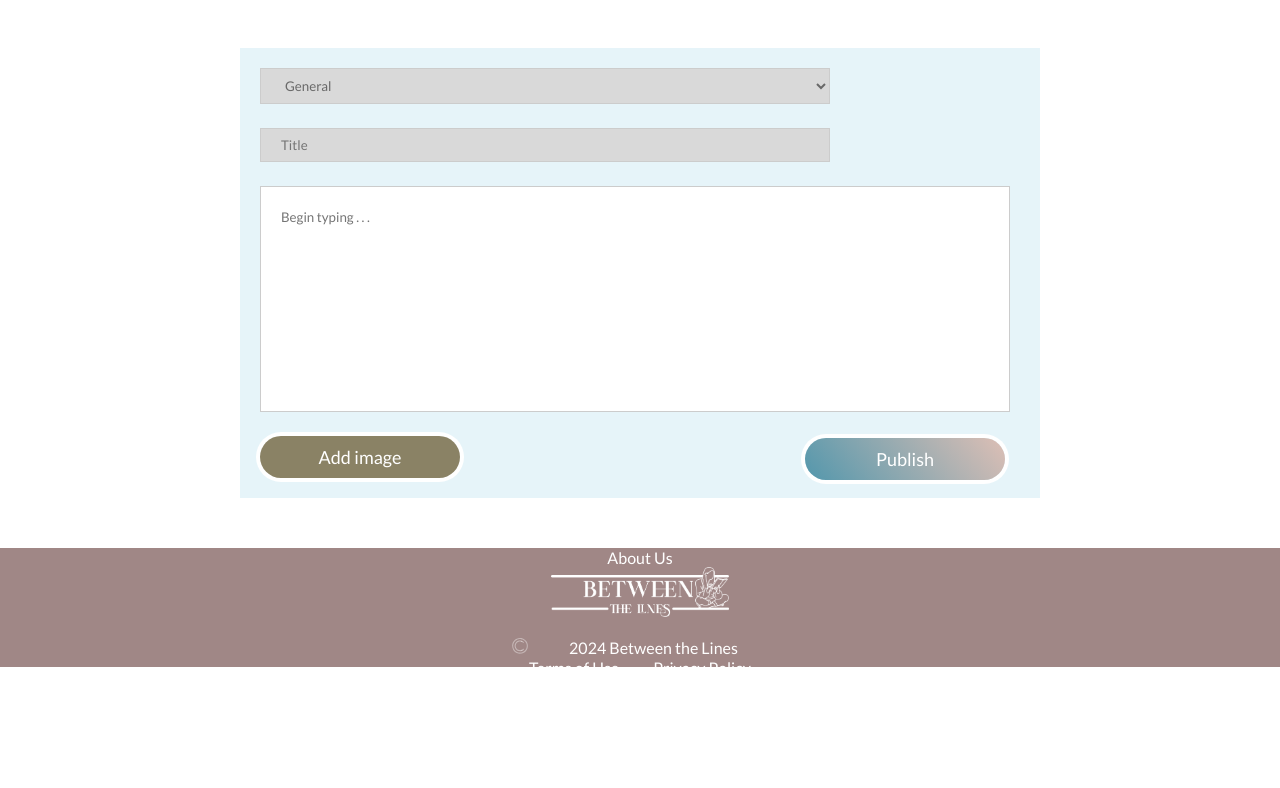
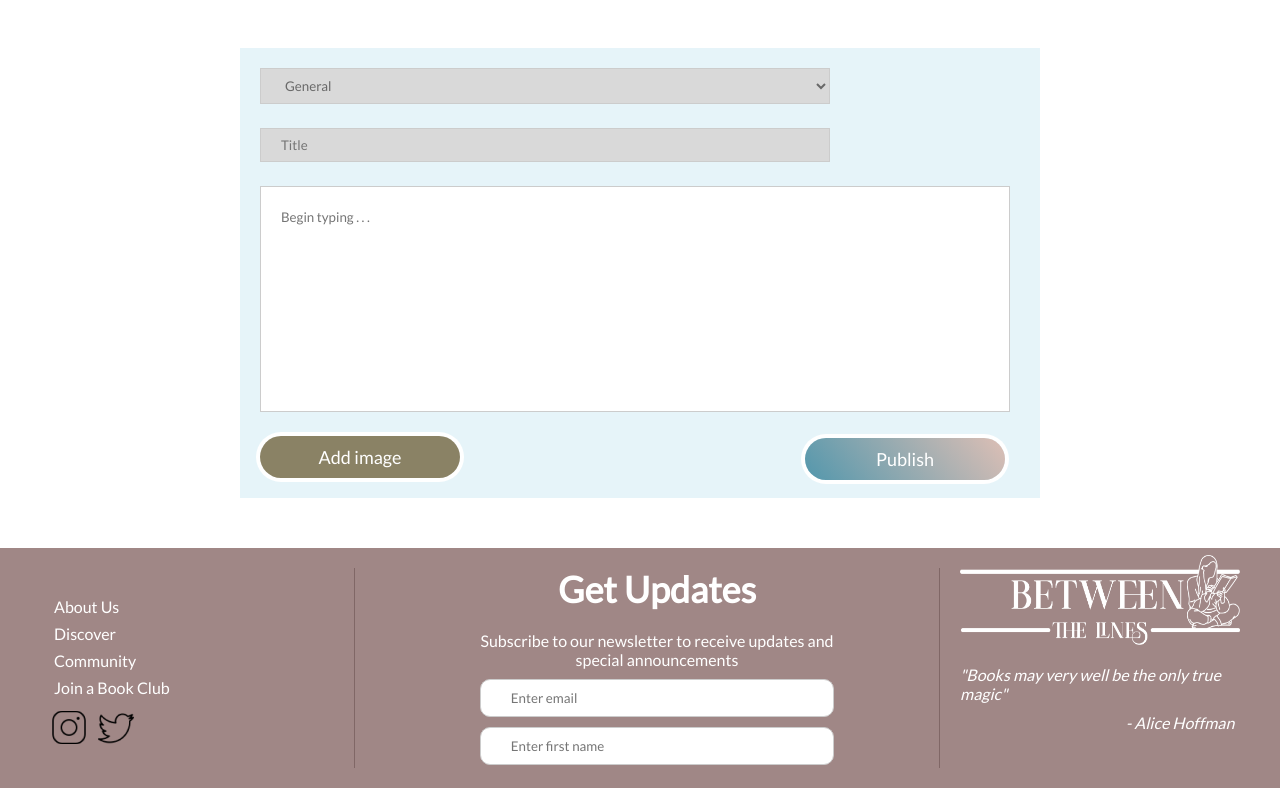
Before and after one commit to CatalinaBedoya1/between_the_lines, a React (Create React App) app: page /community/discussions in a window 1280 px wide. Shown: the part 532-1320 px from the top of the page. Before the commit the page ends 1238 px from the top, so only its background shows below. Built offline with nearby package versions, Linux system fonts and the light colour scheme.

Commit message:
footer updated

```diff
--- a/src/components/Footer.css
+++ b/src/components/Footer.css
@@ -1,124 +1,133 @@
-.footer1 {
-  width: 100%;
-  height: 100%;
-  position: relative;
-  background-color: rgb(255, 255, 255);
+/* Footer Container */
+.footer {
   display: flex;
-  max-width: 100%;
+  justify-content: space-between;
+  align-items: center;
+  background-color: #A08786;
+
+  height: 240px;
 }
-.about-us,
-.blank-line4,
-.blank-line5 {
-  margin: 0;
+
+/* Footer Left Section */
+.footer-left {
+  display: flex;
+  align-items: center;
+  margin-left: 50px;
+
+
 }
-.terms-of-use {
-  margin: 0;
-  white-space: pre-wrap;
+
+.footer-left p {
+  margin: 4px;
+  font-size: 16px;
+  color: #FFFFFF;
+  white-space: nowrap; /* Prevent text from wrapping */
+  overflow: hidden; /* Hide any overflowing text */
+  text-overflow: ellipsis;
+
 }
-.blank-line6 {
-  margin: 10px 0;
-}
-.about-us-terms-container {
-  width: 598px;
-  height: 90px;
-  position: relative;
-  display: inline-block;
-  flex-shrink: 0;
-  max-width: 100%;
-  cursor: pointer;
-  z-index: 2;
-  margin: 0;
-}
-.copyright-icon {
-  width: 16px;
-  height: 15.7px;
-  position: relative;
-  z-index: 1;
-}
-.footer-info {
+.Left-footer-column {
   display: flex;
   flex-direction: column;
-  align-items: flex-start;
-  justify-content: flex-start;
-  padding: var(--padding-9xs) 0 0;
+  margin-top: 0;
 
 }
-.between-the-lines1 {
-  margin: 0;
+
+/* Footer Middle Section */
+.footer-middle {
+  display: flex;
+  align-items: center;
+  color: #FFFFFF;
 }
-.blank-line7 {
-  margin: 0;
-  color: rgb(255, 255, 255);
+
+
+.social-icons {
+  display: flex;
+  align-items: center;
+  gap: 10px;
+  margin-top: 10px;
+
 }
-.between-the-lines-container {
-  width: 252px;
-  height: 29px;
-  position: relative;
-  display: inline-block;
-  flex-shrink: 0;
-  z-index: 1;
+
+.social-icon1 {
+  margin-right: 10px; /* Adjust spacing between icons */
+
 }
-.about-us-frame,
-.copyright-icon-frame1,
-.copyright-icon1 {
+.social-icon2 {
+  margin-right: 10px; /* Adjust spacing between icons */
+}
+
+.footer-column {
   display: flex;
-  align-items: flex-start;
-  justify-content: flex-start;
+  flex-direction: column;
+
 }
-.copyright-icon1 {
-  flex: 1;
+
+.Left-vertical-line {
+  height: 200px; /* Adjust height as needed */
+  width: 1px;
+  background-color: #806766;
+  margin: 0 20px;
+  margin-left: 180px;
+}
+
+.get-updates {
+
+  text-align: center; /* Align text center */
+  margin-left: 100px;
+  font-size: 16px;
+  color: #FFFFFF;
+  margin-top: 0;
+  display: flex; /* Add this line */
   flex-direction: column;
-  padding: 0;
 }
-.about-us-frame,
-.copyright-icon-frame1 {
-  width: 257px;
-  flex-direction: row;
+.get-updates h1 {
+  font-size: 36px;
+  margin-bottom: 20px;
 }
-.copyright-icon-frame1 {
-  width: 593px;
-  justify-content: center;
-  max-width: 100%;
-  color: #ffffff;
+.get-updates p {
+  font-size: 16px;
+  margin-bottom: 5px;
 }
-.footer {
-  align-self: stretch;
-  background-color: #A08786;
+
+.get-updates input {
+  margin: 5px;
+  padding: 10px 30px;
+  border: 1px solid #ccc;
+  border-radius: 10px;
+}
+.Right-vertical-line {
+  height: 200px; /* Adjust height as needed */
+  width: 1px;
+  background-color: #806766;
+  margin: 0 20px;
+  margin-left: 100px;
+
+
+}
+/* Footer Right Section */
+.footer-right {
   display: flex;
   flex-direction: column;
   align-items: center;
-  justify-content: flex-start;
-  padding: var(--padding-47xl) var(--padding-xl) var(--padding-23xl)
-    var(--padding-27xl);
-  box-sizing: border-box;
-  gap: var(--gap-11xl);
-  max-width: 100%;
-  text-align: center;
-  font-size: var(--font-size-xl);
-  color: rgb(255, 255, 255);
-  font-family: var(--font-roboto);
-}
-@media screen and (max-width: 750px) {
-  .footer {
-    gap: var(--gap-mini);
-    padding-left: var(--padding-4xl);
-    box-sizing: border-box;
-  }
-}
-@media screen and (max-width: 450px) {
-  .about-us-terms-container,
-  .between-the-lines-container {
-    font-size: var(--font-size-base);
-  }
+  margin-right: 40px;
 }
 
- .footer-logo {
-  background-color: #A08786;
-  height: 50px;
-  border-width: 80px;
+.footer-logo {
+  width: 280px; /* Adjust size as needed */
+  height: 90px;
+  margin-bottom: 20px;
+}
 
+.quote {
+  font-style: italic;
+  margin-bottom: 10px;
+  color: #FFFFFF;
 }
-html, body {
-  height: 100vh;
-  width: 100vw;
+
+.quoteAuthor {
+  font-style: italic;
+  margin-bottom: 50px;
+  margin-left: 160px;
+  color: #FFFFFF;
 }
--- a/src/components/Footer.js
+++ b/src/components/Footer.js
@@ -1,42 +1,41 @@
 import React from 'react';
-import { useCallback } from "react";
-import "./Footer.css";
-import logo from "../assets/BTLLogo.png";
+import './Footer.css';
+import BTLLogo from '../assets/BTLLogo.png'; // Replace 'logo.png' with your actual logo file
+import InstagramIcon from '../assets/InstagramIcon.png';
+import TwitterIcon from '../assets/TwitterIcon.png';
 
 const Footer = () => {
-  const onAboutUsTermsClick = useCallback(() => {
-    // Please sync "about us page" to the project
-  }, []);
-
   return (
     <footer className="footer">
-      <div className="footer1" />
-      <div className="about-us-terms-container" onClick={onAboutUsTermsClick}>
-        <p className="about-us">{`About Us `}</p>
-        <img src={logo} alt="Logo" className="footer-logo" />
-        <p className="blank-line4">&nbsp;</p>
-        <p className="blank-line5">&nbsp;</p>
-        <p className="terms-of-use">Terms of Use           Privacy Policy</p>
-        <p className="blank-line6">&nbsp;</p>
+      <div className="footer-left">
+        <div className="Left-footer-column">
+          <p>About Us</p>
+          <p>Discover</p>
+          <p>Community</p>
+          <p>Join a Book Club</p>
+          <div className="social-icons">
+          <img src={InstagramIcon} alt="Instagram" className="social-icon" />
+          <img src={TwitterIcon} alt="Twitter" className="social-icon" />
+        </div>
+        </div>
+        <div className="Left-vertical-line"></div>
       </div>
-      <div className="copyright-icon-frame1">
-        <div className="about-us-frame">
-          <div className="footer-info">
-            <img
-              className="copyright-icon"
-              loading="lazy"
-              alt=""
-              src="/copyright-icon.svg"
-            />
-          </div>
-          <div className="copyright-icon1">
-            <div className="between-the-lines-container">
-              <p className="between-the-lines1">2024 Between the Lines</p>
-              <p className="blank-line7">&nbsp;</p>
-              <p className="blank-line12">Where your next adventure awaits</p>
-            </div>
+      <div className="footer-middle">
+        <div className="footer-column">
+          <div className="get-updates">
+            <h1>Get Updates</h1>
+            <p>Subscribe to our newsletter to receive updates and special announcements</p>
+            <input type="text" placeholder="Enter email" />
+            <input type="text" placeholder="Enter first name" />
           </div>
         </div>
+        <div className="Right-vertical-line"></div>
+      </div>
+      <div className="footer-right">
+        <img src={BTLLogo} alt="Logo" className="footer-logo" />
+        <p className="quote">"Books may very well be the only true magic"</p>
+        <p className="quoteAuthor">- Alice Hoffman</p>
+
       </div>
     </footer>
   );
```
Also changed, not shown: src/assets/InstagramIcon.png (added), src/assets/TwitterIcon.png (added).
